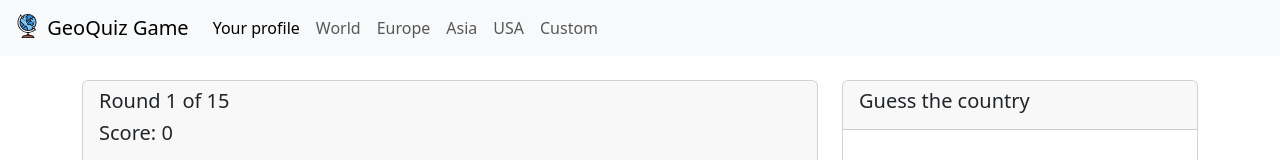
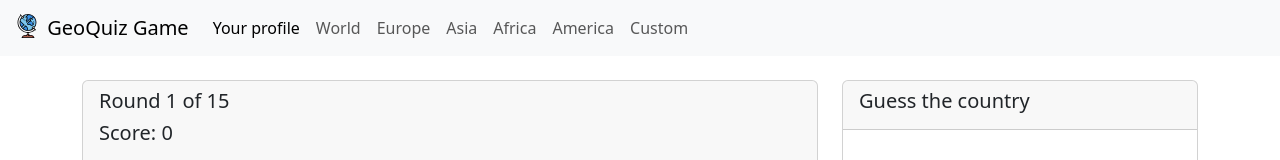
Before and after one commit to marklukin/MapQuest, a website: page public/index.html in a window 1280 px wide. Shown: the top 160 px of the page. Drawn offline with nearby package versions, Linux system fonts and the light colour scheme.

Commit message:
Remove USA, add America (both north and south), Africa

```diff
--- a/public/index.html
+++ b/public/index.html
@@ -31,7 +31,10 @@
             <a class="nav-link" aria-current="page" href="#">Asia</a>
           </li>
           <li class="nav-item">
-            <a class="nav-link" aria-current="page" href="#">USA</a>
+            <a class="nav-link" aria-current="page" href="#">Africa</a>
+          </li>
+          <li class="nav-item">
+            <a class="nav-link" aria-current="page" href="#">America</a>
           </li>
           <li class="nav-item">
             <a class="nav-link" aria-current="page" href="#">Custom</a>
```
